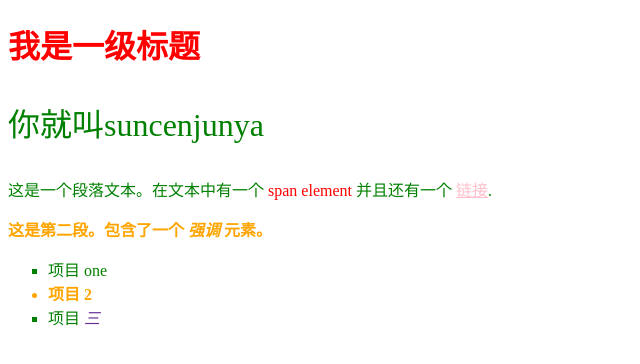
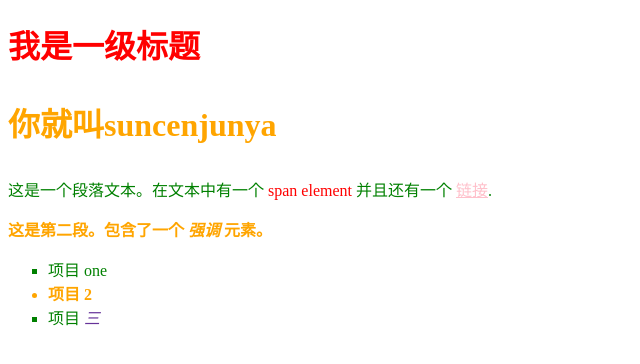
Before and after one commit to Zhanhonmin/Zhanhonmin.github.io, a plain HTML site: page index.html in a window 1280 px wide. Shown: the whole page, without its empty margins (0-640 px from the left). Drawn offline with Linux system fonts and the light colour scheme.

Commit message:
Update index.html

```diff
--- a/index.html
+++ b/index.html
@@ -9,7 +9,7 @@
 <body>
 
     <h1>我是一级标题</h1>
-    <p>你就叫suncenjunya<p>
+    <p class="special">你就叫suncenjunya<p>
     <p>这是一个段落文本。在文本中有一个 <span>span element</span>
 并且还有一个 <a href="http://example.com">链接</a>.</p>
 
```
